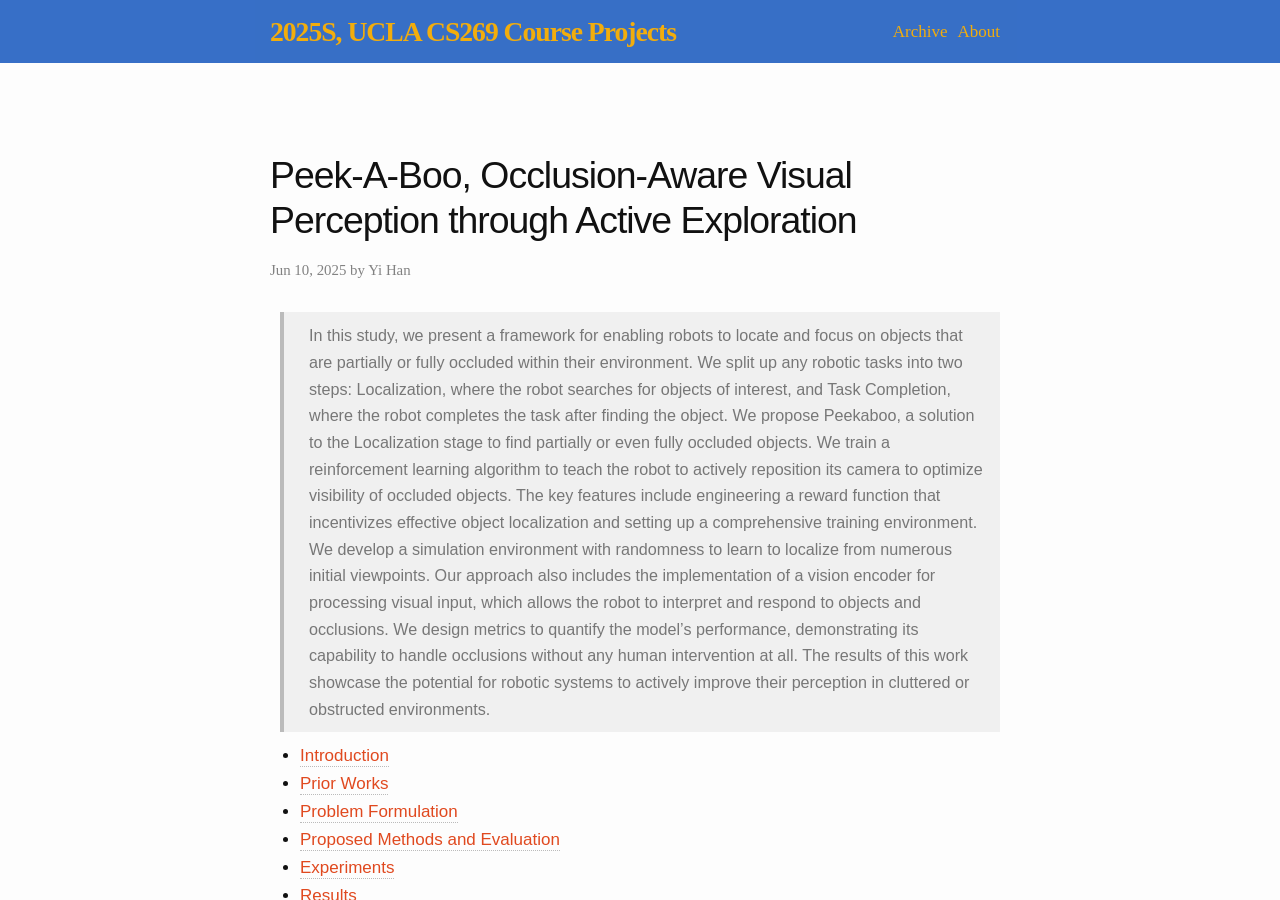
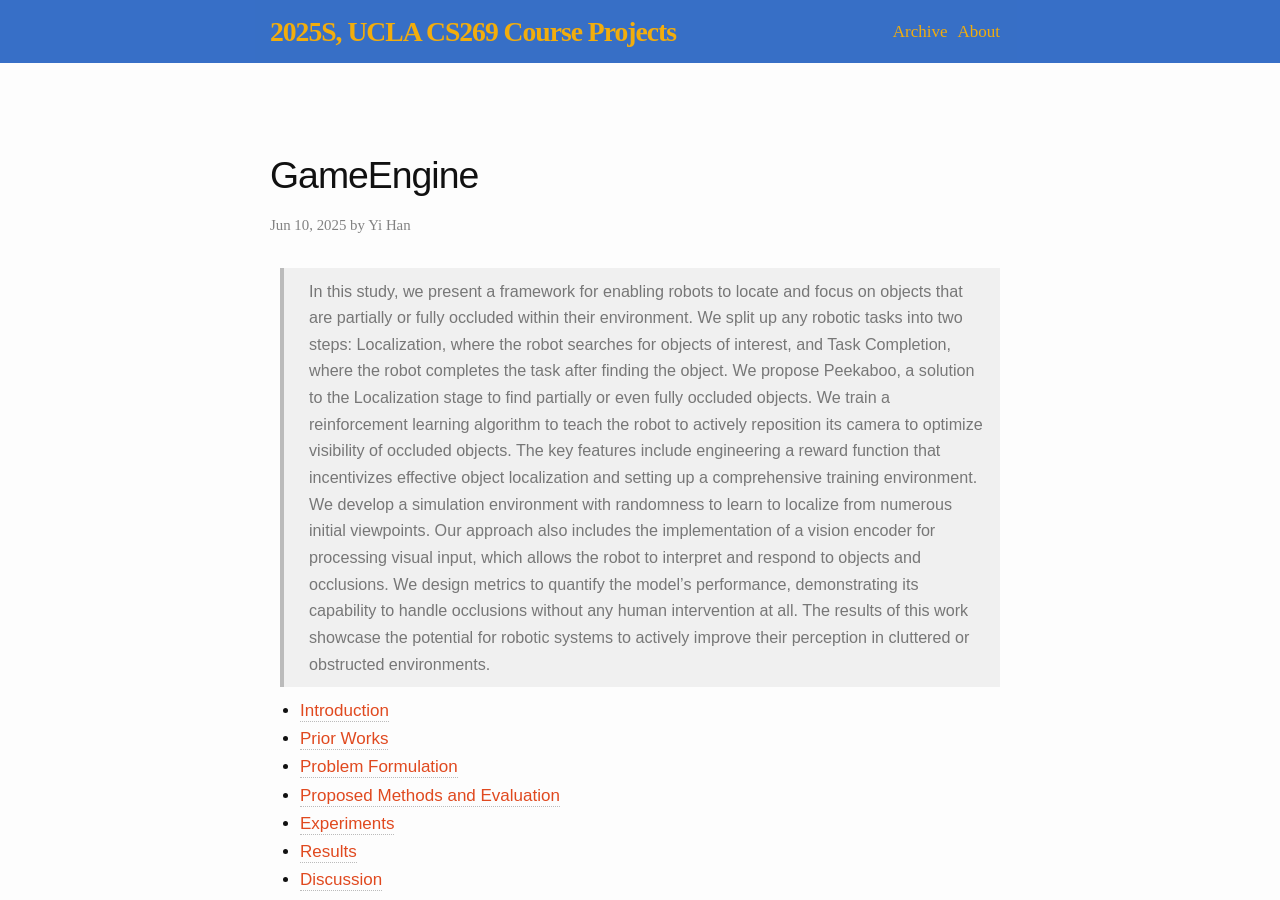
Before and after one commit to UCLAdeepvision/CS269-Projects-2025Spring, a Jekyll site: the page built from _posts/2025-06-10-student-19-GameEngine.md, in a window 1280 px wide and 900 px high. Built offline with Jekyll 4.4.1, drawn with Linux system fonts in a browser that asks for light colours; some web fonts are replaced; formulas are drawn with MathJax 3; comment, search, counter and statistics services are not loaded.

Commit message:
Update 2025-06-10-student-19-GameEngine.md

```diff
--- a/_posts/2025-06-10-student-19-GameEngine.md
+++ b/_posts/2025-06-10-student-19-GameEngine.md
@@ -1,7 +1,7 @@
 ---
 layout: post
 comments: true
-title: Peek-A-Boo, Occlusion-Aware Visual Perception through Active Exploration
+title: GameEngine
 author: Yi Han
 date: 2025-06-10
 ---
```
